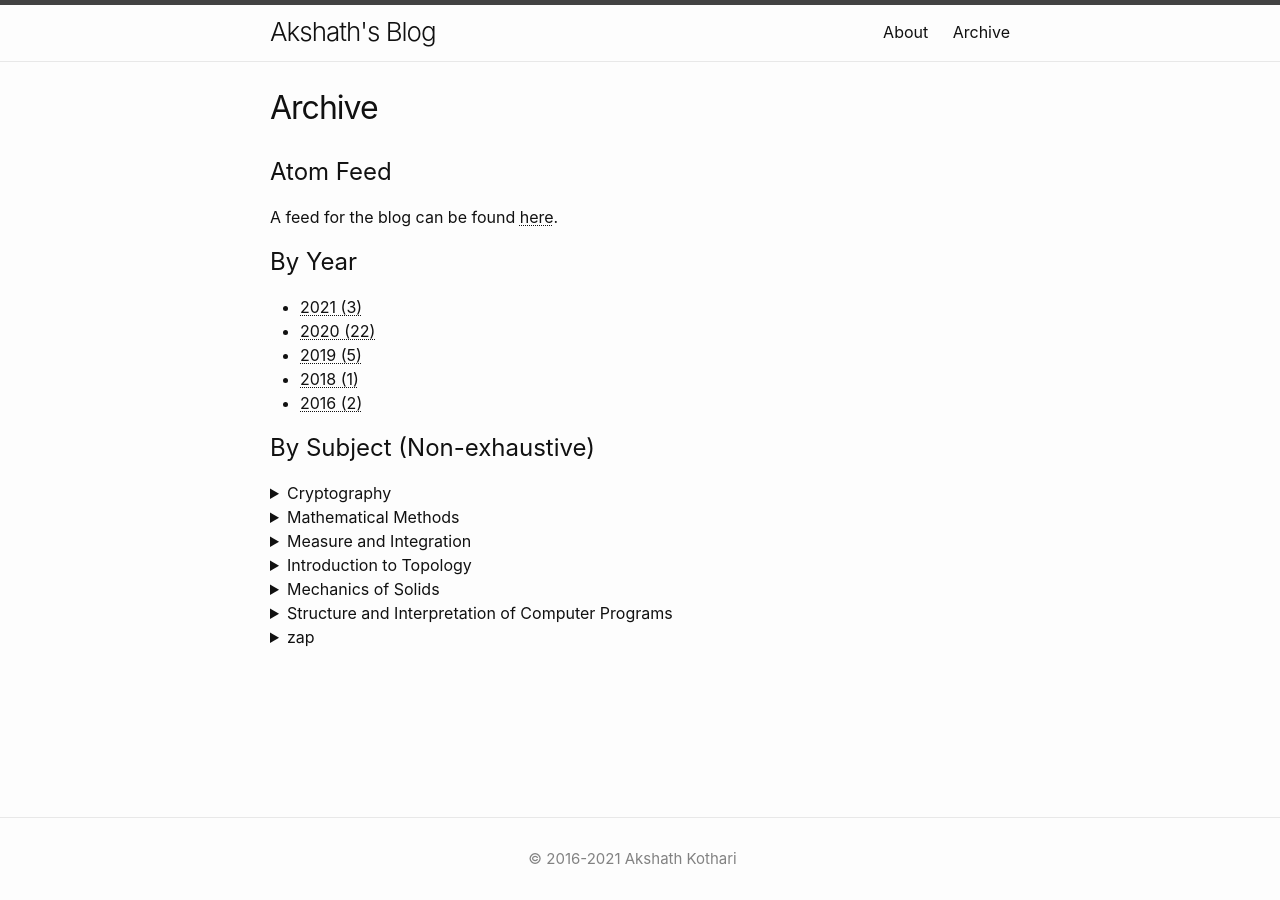
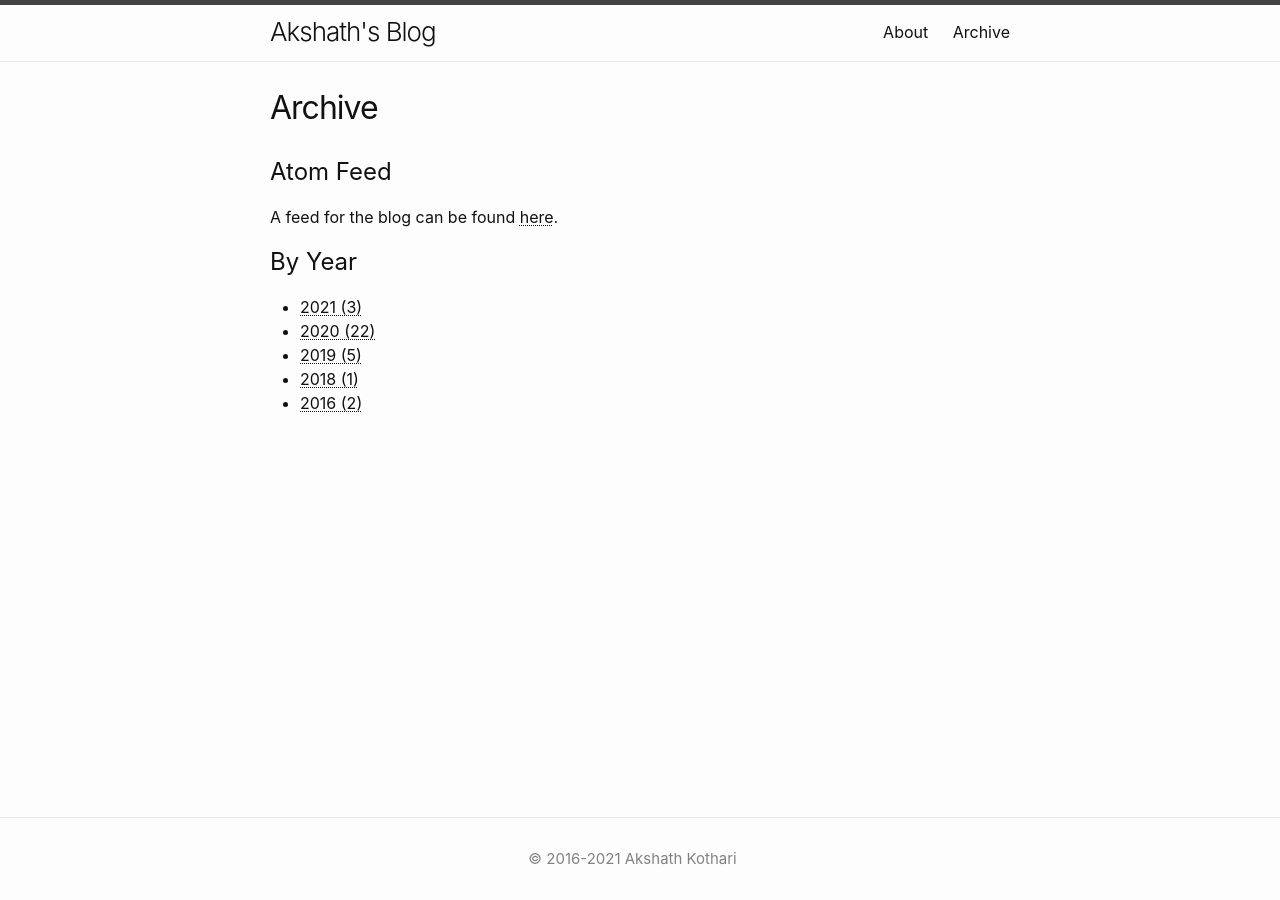
Before and after one commit to ricekot/ricekot.github.io, a Jekyll site: the page built from archive.md, in a window 1280 px wide. Built offline with Jekyll 4.4.1, drawn with Linux system fonts in a browser that asks for light colours.

Commit message:
Remove the 'By Subject' section from Archive

```diff
--- a/archive.md
+++ b/archive.md
@@ -31,36 +31,3 @@ A feed for the blog can be found [here](/feed.xml).
 {% endfor %}
 </ul>
 </section>
-
-<h2 style="margin-top:15px"> By Subject (Non-exhaustive) </h2>
-<section class="archive-post-list">
-{% assign subjects = site.tags | sort %}
-{% for subject in subjects %}
-    {% if subject[0] == "notes" %} {% continue %} {% endif %}
-    <details>
-        <summary>
-            {% if subject[0] == "bits-f463" %} Cryptography
-            {% elsif subject[0] == "math-f241" %} Mathematical Methods
-            {% elsif subject[0] == "math-f244" %} Measure and Integration
-            {% elsif subject[0] == "math-f311" %} Introduction to Topology
-            {% elsif subject[0] == "me-f211" %} Mechanics of Solids
-            {% elsif subject[0] == "me-f220" %} Heat Transfer
-            {% elsif subject[0] == "sicp" %} Structure and Interpretation of Computer Programs
-            {% else %} {{ subject[0] }}
-            {% endif %}
-        </summary>
-        <table>
-            {% for post in subject[1] %}
-                <tr>
-                  <td style="width: 100px; color: grey;" nowrap>{{ post.date | date: "%b %-d, %Y" }}</td>
-                  <td>
-                    <a href="{{ post.url | relative_url }}" style="color:black">
-                      {{ post.title }}
-                    </a>
-                  </td>
-                </tr>
-            {% endfor %}
-        </table>
-    </details>
-{% endfor %}
-</section>
```
